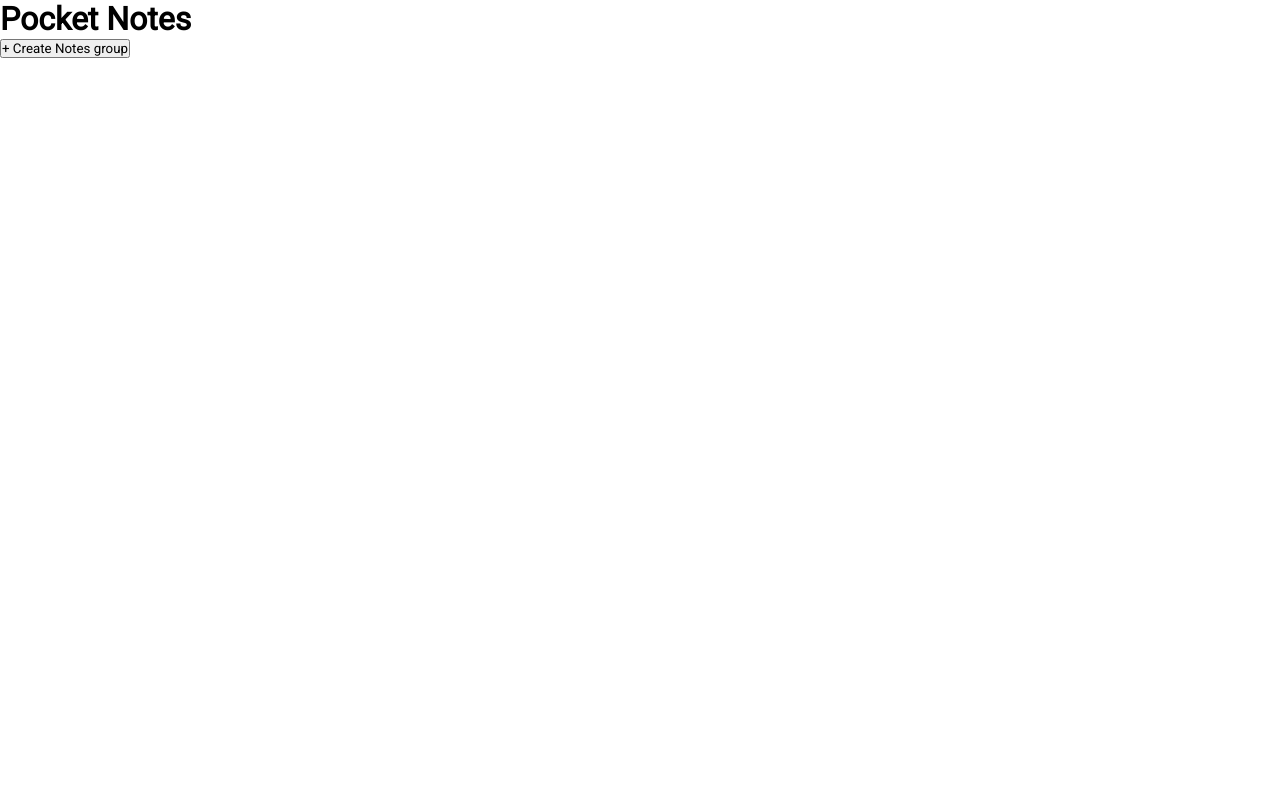
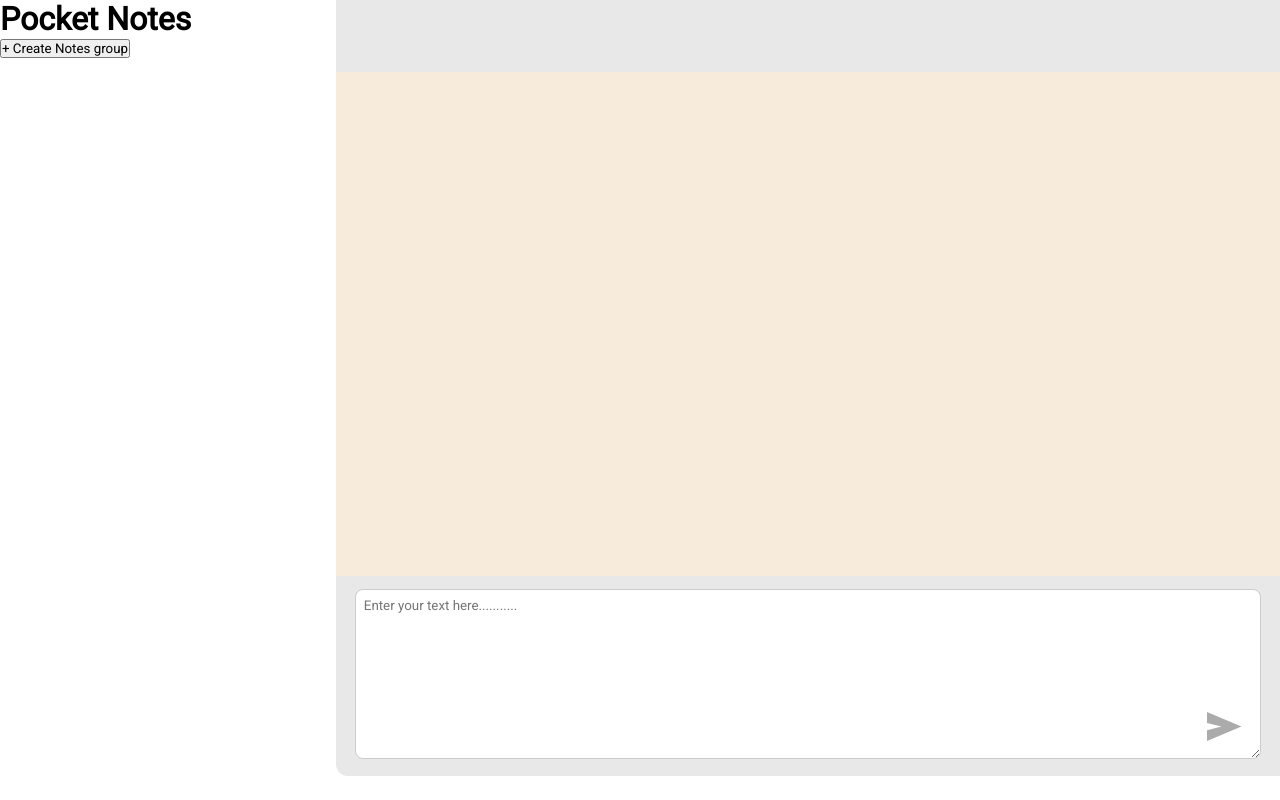
Before and after one commit to Ashh21/react-module-test-notes-app, a React (Create React App) app: page / in a window 1280 px wide. Built offline with nearby package versions, Linux system fonts and the light colour scheme; a web font is replaced by a local one.

Commit message:
modify the code and added selected user

```diff
--- a/src/App.css
+++ b/src/App.css
@@ -11,7 +11,7 @@
   min-height: 100vh;
 }
 
-.create-notes {
+.user {
   display: flex;
   flex-direction: column;
   width: 30vw;
@@ -96,38 +96,37 @@
   cursor: pointer;
 }
 
-/*
-.notes-area {
+
+.notes-section {
   display: flex;
   flex-direction: column;
   width: 80vw;
   height: 97Vh;
+}
 
-} */
-
-/* .notes-user-info {
+.notes-user-info {
   height: 10vh;
   background-color: #E8E8E8;
-}  */
+}
 
-/* .notes-div {
+.notes-container {
   height: 70vh;
   background-color: #F7ECDC;
   overflow-y: scroll;
-}  */
+}
 
-/* .notes-section {
+.notes-div {
   display: flex;
   padding: 1rem 1rem 0;
-} */
+}
 
-/* .textarea-div {
+.textarea-div {
   border-bottom-left-radius: 0.75rem;
   background-color: #E8E8E8;
 
-} */
+}
 
-/* .notes-text-area {
+.notes-text-area {
   position: relative;
   width: 70vw;
   margin: 0.8rem 1.2rem;
@@ -137,7 +136,7 @@
   border-radius: 0.5rem;
   text-align: start;
   padding: 0.5rem 0 0 0.5rem;
-} */
+}
 
 .notes-btn {
   position: absolute;
@@ -148,17 +147,17 @@
   cursor: pointer;
 }
 
-/* .notes-time {
+.notes-time {
   display: flex;
   flex-direction: column;
   width: 20%;
   padding: 1rem;
 }
 
-.notes-content{
+.notes-content {
   width: 80%;
   padding: 1rem;
-} */
+}
 
 
 
@@ -170,6 +169,10 @@
     background-color: #87ceeb;
     width: 100vw;
     height: 100vh;
+  }
+
+  .body{
+    display:unset ;
   }
 
   .user {
@@ -223,7 +226,7 @@
   .create-btn-div {
     position: absolute;
     left: 35%;
-    bottom: -1.7rem ;
+    bottom: -1.7rem;
   }
 
   .create-btn {
--- a/src/components/Body.js
+++ b/src/components/Body.js
@@ -1,13 +1,14 @@
 import React from 'react'
 import { UserSection } from './user/UserSection'
 import { CreateUserGroup } from './user/CreateUserGroup'
-// import { NotesSection } from './notes/NotesSection'
+import { NotesSection } from './notes/NotesSection'
 
 const Body = () => {
+
     return (
-        <div className=''>
+        <div className='body' >
             <UserSection />
-            {/* <NotesSection /> */}
+            <NotesSection />
             <div className='pop-up'>
                 <CreateUserGroup />
             </div>
--- a/src/components/notes/Notes.js
+++ b/src/components/notes/Notes.js
@@ -1,8 +1,27 @@
 import React from 'react'
 
-const Notes = () => {
+const Notes = ({ showNotes }) => {
+
     return (
-        <div>Notes</div>
+        < >
+            {
+                showNotes.map(note => (
+                    <div className='notes-div'
+                        key={note.id}
+                        id={note.id}
+                    >
+                        <div className='notes-time'>
+                            <span>{note.currentTime}</span>
+                            <span>{note.date}</span>
+                        </div>
+
+                        <div className='notes-content'>
+                            {note.textInput}
+                        </div>
+                    </div>
+                ))
+            }
+        </>
     )
 }
 
--- a/src/components/notes/NotesSection.js
+++ b/src/components/notes/NotesSection.js
@@ -1,12 +1,52 @@
-import React from 'react'
+import React, { useState } from 'react'
+import { Notes } from './Notes'
+import uuid from 'react-uuid'
+import { UserCard } from '../user/UserCard'
+import { useSelector } from 'react-redux'
 
 const NotesSection = () => {
+    const [textInput, setTextInput] = useState("")
+    const [showNotes, setShowNotes] = useState([])
+    const { users, selectedUserIndex } = useSelector((store) => store.user)
+
+    const sendNotes = () => {
+        if (textInput.trim() !== '') {
+            const currentTime = new Date().toLocaleString('en-us', { hour: 'numeric', minute: 'numeric', hour12: true })
+
+            const date = new Date().toLocaleString('en-us', {
+                day: 'numeric', month: 'long', year: "numeric"
+            })
+
+            const newNotes = {
+                textInput, currentTime, date, id: uuid()
+            }
+            setShowNotes([...showNotes, newNotes])
+            setTextInput("")
+        }
+    }
+
+
     return (
-        <div>
-            <div></div>
-            <div></div>
-            <div>
-                <textarea></textarea>
+        <div className='notes-section'>
+            <div className='notes-user-info'>
+                {selectedUserIndex !== -1 && <UserCard user={users[selectedUserIndex]} index={selectedUserIndex} />}
+            </div>
+
+            <div className='notes-container'>
+                <Notes showNotes={showNotes} />
+            </div>
+
+            <div className='textarea-div'>
+                <textarea value={textInput} onChange={(e) => setTextInput(e.target.value)}
+                    className='notes-text-area'
+                    type='text' placeholder='Enter your text here...........' />
+                <button className='notes-btn'
+                    onClick={sendNotes}
+                >
+                    <svg xmlns="http://www.w3.org/2000/svg" width="35" height="29" viewBox="0 0 35 29" fill="none">
+                        <path d="M0 29V18.125L14.5 14.5L0 10.875V0L34.4375 14.5L0 29Z" fill="#ABABAB" />
+                    </svg>
+                </button>
             </div>
         </div>
     )
--- a/src/components/user/CreateUserGroup.js
+++ b/src/components/user/CreateUserGroup.js
@@ -1,8 +1,8 @@
 import React, { useState } from 'react'
 import { SelectColor } from './SelectColor'
 import { useDispatch, useSelector } from 'react-redux'
-import { addUser } from '../../redux/UserSlice'
-import { closePopUp } from '../../redux/PopUpSlice'
+import { addUser } from '../../redux/userSlice'
+import { closePopUp } from '../../redux/popUpSlice'
 import uuid from 'react-uuid'
 
 
--- a/src/components/user/UserCard.js
+++ b/src/components/user/UserCard.js
@@ -1,20 +1,22 @@
 import React from 'react'
-import { useSelector } from 'react-redux'
+import { useDispatch } from 'react-redux'
+import { setSelectedUserIndex } from '../../redux/userSlice'
 
-const UserCard = () => {
-    const userInfo = useSelector((store) => store.user.users)
+const UserCard = ({ user, index }) => {
+    const dispatch = useDispatch()
+
+    const selectHandler = (index) => {
+        dispatch(setSelectedUserIndex({ index }))
+    }
 
     return (
-        <div>
-            {
-                userInfo.map((user) => (
         <div style={{
             display: "flex",
             padding: "1rem",
         }}
             key={user.id}
             id={user.id}
-                    // onClick={() => setSelected(user.id)}
+            onClick={() => selectHandler(index)}
         >
             <div className='user-info' style={{ backgroundColor: user.selectColor }}>
                 <h1 style={{
@@ -28,9 +30,6 @@ const UserCard = () => {
             }}
             >{user.groupName} </h1>
         </div>
-                ))
-            }
-        </div>
     )
 }
 
--- a/src/components/user/UserSection.js
+++ b/src/components/user/UserSection.js
@@ -1,7 +1,7 @@
 import React from 'react'
 import { useDispatch } from 'react-redux'
-import { togglePopUp } from '../../redux/PopUpSlice'
-import { UserCard } from './UserCard'
+import { togglePopUp } from '../../redux/popUpSlice'
+import { UsersList } from './UsersList'
 
 const UserSection = () => {
     const dispatch = useDispatch()
@@ -9,13 +9,16 @@ const UserSection = () => {
     const toggleHandler = () => {
         dispatch(togglePopUp())
     }
+
     return (
         <div className='user'>
             <h1>Pocket Notes</h1>
             <div className='user-div'>
                 <button className='user-create-btn' onClick={toggleHandler}> + Create Notes group</button>
             </div>
-            <UserCard />
+            <div className='user-notes-div'>
+                <UsersList />
+            </div>
         </div>
     )
 }
--- /dev/null
+++ b/src/components/user/UsersList.js
@@ -0,0 +1,20 @@
+import React from 'react'
+import { UserCard } from './UserCard'
+import { useSelector } from 'react-redux'
+
+
+const UsersList = () => {
+    const userInfo = useSelector((store) => store.user.users)
+
+    return (
+        <div>
+            {
+                userInfo.map((user, index) => (
+                    <UserCard user={user} index={index} />
+                ))
+            }
+        </div>
+    )
+}
+
+export { UsersList }
--- a/src/index.js
+++ b/src/index.js
@@ -4,7 +4,7 @@ import './index.css';
 import { App } from './App';
 import reportWebVitals from './reportWebVitals';
 import { Provider } from 'react-redux';
-import store from './redux/Store';
+import store from './redux/store';
 
 const root = ReactDOM.createRoot(document.getElementById('root'));
 root.render(
--- a/src/redux/Store.js
+++ b/src/redux/Store.js
@@ -1,6 +1,6 @@
 import { configureStore } from "@reduxjs/toolkit";
-import PopUpSlice from "./PopUpSlice";
-import UserSlice from "./UserSlice";
+import PopUpSlice from "./popUpSlice";
+import UserSlice from "./userSlice";
 
 const store = configureStore({
     reducer: {
--- a/src/redux/UserSlice.js
+++ b/src/redux/UserSlice.js
@@ -3,17 +3,21 @@ import { createSlice } from "@reduxjs/toolkit";
 const userSlice = createSlice({
     name: 'user',
     initialState: {
-        users: []
+        users: [],
+        selectedUserIndex: -1,
     },
     reducers: {
         addUser: (state, action) => {
             state.users.push(action.payload)
+        },
+
+        setSelectedUserIndex: (state, action) => {
+            state.selectedUserIndex = action.payload.index
         }
     }
 
-
 })
 
-export const { addUser } = userSlice.actions;
+export const { addUser, setSelectedUserIndex } = userSlice.actions;
 
 export default userSlice.reducer
```
Lines whose indentation alone changed are shown as unchanged.
